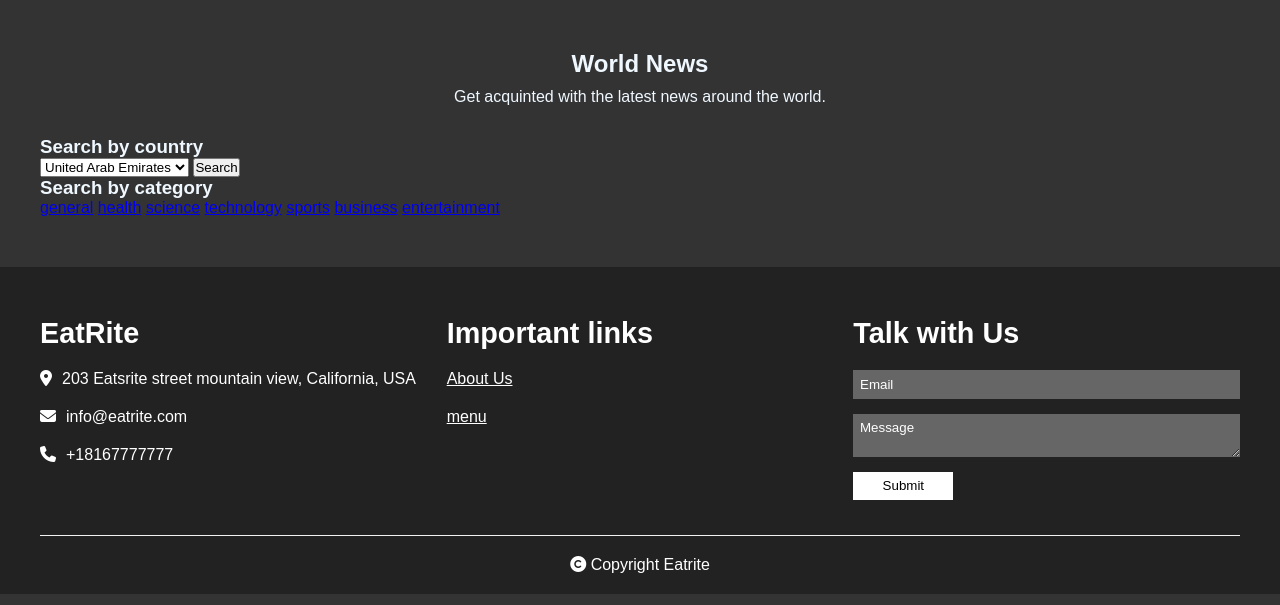
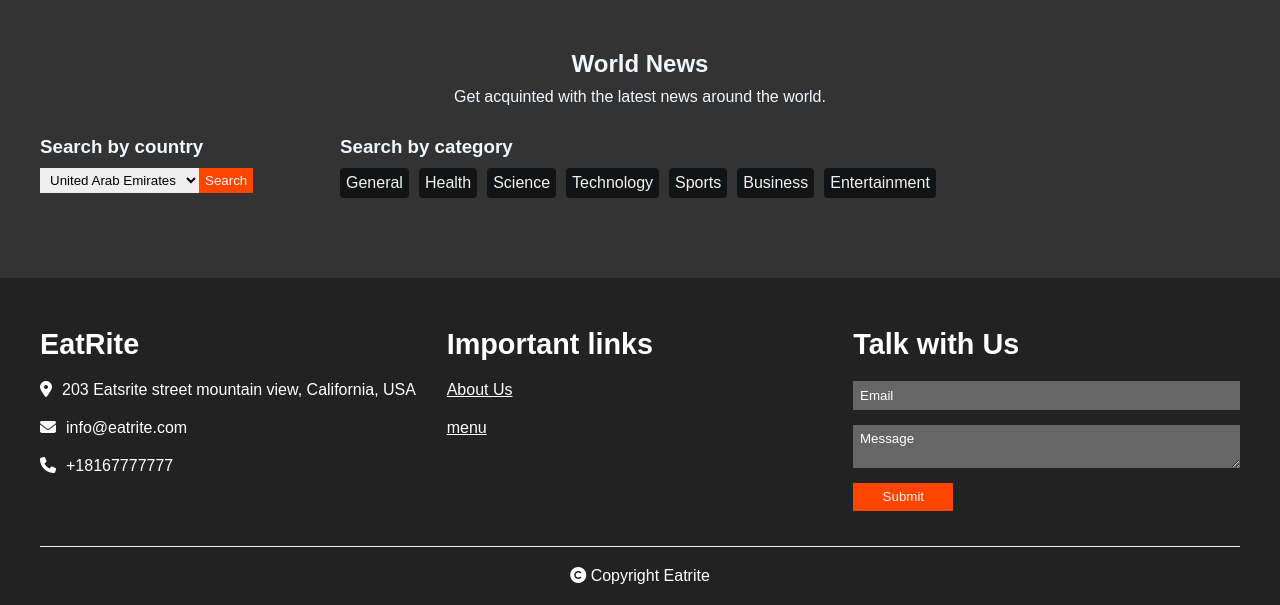
Before and after one commit to Judechuks/eat-rite, a Django app: a page that uses templates/index.html in a window 1280 px wide. Shown: the part 1858-2463 px from the top of the page. Run offline with Django 5.2, Linux system fonts and the light colour scheme; data that the repository does not hold is empty.

Commit message:
styled the search by category

```diff
--- a/static/styles.css
+++ b/static/styles.css
@@ -178,6 +178,7 @@ nav {
 #news .cta{
   display: block;
   margin-block: 8px;
+  padding: 6px;
 }
 .news-box h4{
   line-height: 1.1;
@@ -189,6 +190,47 @@ nav {
 .news-box small{
   display: block;
   margin-top: 12px;
+}
+/* search method */
+.search-method-container {
+  display: grid;
+  grid-template-columns: 1fr 3fr;
+  margin-bottom: 30px;
+}
+.search-method-container h3{
+  margin-bottom: 10px;
+}
+.search-method-1 form{
+  display: flex;
+}
+.search-method-1 select,
+.search-method-1 button{
+  cursor: pointer;
+  padding: 4px 6px;
+  border: none;
+}
+.search-method-1 button{
+  color: #f2f2f2;
+  background: orangered;
+}
+.search-method-2 nav{
+  display: flex;
+  flex-wrap: wrap;
+  gap: 10px;
+}
+.search-method-2 nav a{
+  color: #f2f2f2;
+  background: #121314;
+  padding: 5px;
+  border: 1px solid transparent;
+  border-radius: 4px;
+  text-decoration: none;
+  text-transform: capitalize;
+  transition: 0.4s;
+}
+.search-method-2 ul a:hover,
+.search-method-2 a.active{
+  border-color: orangered;
 }
 
 /* footer */
@@ -241,9 +283,10 @@ footer textarea::placeholder {
   color: white;
 }
 footer button {
-  background-color: white;
-  color: black;
+  color: #f2f2f2;
+  background: orangered;
   width: 100px;
+  cursor: pointer;
 }
 .divider{
   border-top: 1px solid #f2f2f2;
@@ -256,6 +299,10 @@ footer button {
 @media screen and (max-width: 1031px) {
   #menu article div, .news-box {
     flex-basis: 31%;
+  }
+  .search-method-container {
+    grid-template-columns: 1fr;
+    gap: 30px;
   }
 }
 @media screen and (max-width: 770px) {
@@ -318,7 +365,7 @@ footer button {
   }
 }
 @media screen and (max-width: 450px) {
-  #about, #menu, #new {
+  #about, #menu, #news {
     padding: 50px 10px;
   }
   #menu article div, .news-box{
```
